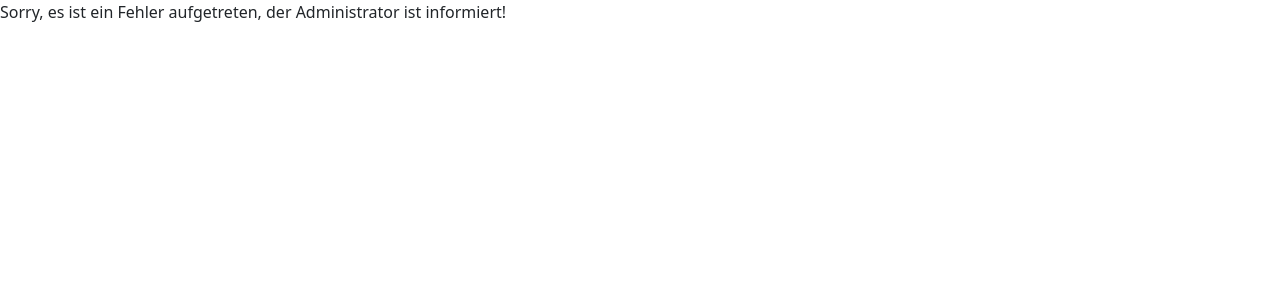
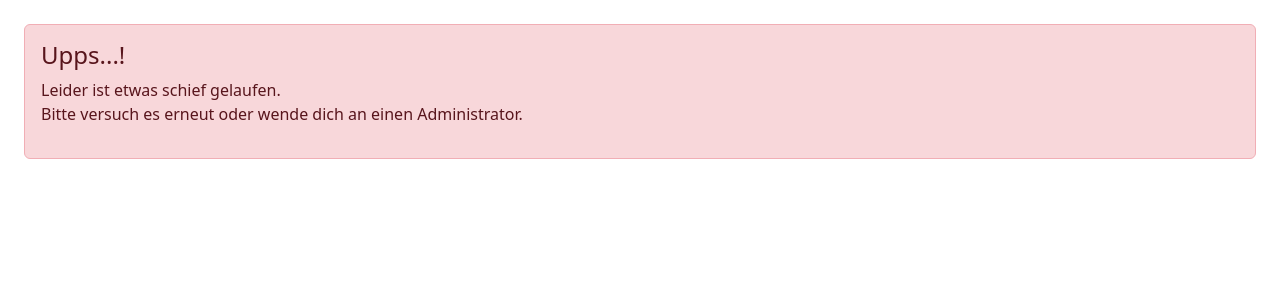
Before and after one commit to 23b00t/company, a PHP site: page / in a window 1280 px wide. Shown: the top 300 px of the page. Run offline with PHP 8.4, Linux system fonts and the light colour scheme; a stand-in replaces the project's code that opens the database connection; some libraries are stand-ins or nearby versions.

Commit message:
added messages

```diff
--- a/controllers/BaseController.php
+++ b/controllers/BaseController.php
@@ -16,6 +16,10 @@ abstract class BaseController
      * @var string $view
      */
     protected string $view;
+    /**
+     * @var string $msg
+     */
+    protected string $msg;
 
     /**
      * __construct
@@ -26,6 +30,7 @@ abstract class BaseController
     {
         $this->area = $requestData['area'] ?? 'employee';
         $this->view = 'table';
+        $this->msg = '';
     }
 
     /**
@@ -43,8 +48,14 @@ abstract class BaseController
             } elseif ($this->area === 'rental') {
                 $this->rentalAction();
             }
-            return TableHelper::getAllObjectsByArea($this->area);
+            return ['array' => TableHelper::getAllObjectsByArea($this->area), 'msg' => $this->msg];
         } catch (Throwable $e) {
+            if ($e->getCode() === '23000') {
+                return [
+                    'array' => TableHelper::getAllObjectsByArea($this->area),
+                    'msg' => 'Du kannst kein Objekt löschen, dass noch verwendet wird.'
+                ];
+            }
             throw new Exception($e);
         }
     }
--- a/controllers/DeleteController.php
+++ b/controllers/DeleteController.php
@@ -20,6 +20,7 @@ class DeleteController extends BaseController
     {
         parent::__construct($requestData);
         $this->id = $requestData['id'];
+        $this->msg = 'Löschen erfolgreich!';
     }
 
     protected function employeeAction(): void
--- a/controllers/InsertController.php
+++ b/controllers/InsertController.php
@@ -20,6 +20,7 @@ class InsertController extends BaseController
         parent::__construct($requestData);
         // Extract object attribute values from POST requestData
         $this->postData = (new FilterData($requestData))->filter();
+        $this->msg = 'Erfolgreich hinzugefügt';
     }
 
     protected function employeeAction(): void
--- a/controllers/UpdateController.php
+++ b/controllers/UpdateController.php
@@ -26,6 +26,7 @@ class UpdateController extends BaseController
         $this->id = $requestData['id'];
         // Extract object attribute values from POST requestData
         $this->postData = (new FilterData($requestData))->filter();
+        $this->msg = 'Erfolgreich aktualisiert!';
     }
 
     /**
--- a/index.php
+++ b/index.php
@@ -46,14 +46,15 @@ try {
      * as $view, $employees, etc.
      */
     $controller = new $controllerName($data);
-    $array = $controller->invoke();
-    extract($array);
+    $response = $controller->invoke();
+    $msg = $response['msg'] ?? '';
+    isset($response['array']) && extract($response['array']);
 
     /** After calling ShowFormController set the action depending on usecase - update or insert */
     $action = $controllerName === 'ShowFormController' ? $controller->getAction() : $action;
 
     /** Include requested view */
-} catch (Exception $e) {
+} catch (Throwable $e) {
     // Write log file
     $timestamp = (new DateTime())->format('Y-m-d H:i:s ');
     file_put_contents(LOG_PATH, $timestamp . $e->getMessage() . "\n", FILE_APPEND);
--- a/views/application.html.php
+++ b/views/application.html.php
@@ -4,6 +4,7 @@
  * @var string $area
  * @var object $controller
  * @var object $e
+ * @var string $msg
  */
 ?>
 
@@ -19,8 +20,18 @@
     <link rel="stylesheet" href="https://cdnjs.cloudflare.com/ajax/libs/font-awesome/6.0.0-beta3/css/all.min.css">
   </head>
   <body>
+    <?php if (isset($msg) && !empty($msg)) : ?>
+      <div class="alert alert-success alert-dismissible fade show text-center" role="alert">
+          <?= $msg; ?>
+          <button type="button" class="btn-close" data-bs-dismiss="alert" aria-label="Close"></button>
+      </div>
+    <?php endif; ?>
     <?php if (isset($e)) : ?>
-        <p>Sorry, es ist ein Fehler aufgetreten, der Administrator ist informiert!</p>
+    <div class="alert alert-danger m-4" role="alert">
+        <h4 class="alert-heading">Upps...!</h4>
+        <p>Leider ist etwas schief gelaufen. <br>
+        Bitte versuch es erneut oder wende dich an einen Administrator.</p>
+    </div>
     <?php else : ?>
         <?php include __DIR__ . '/navbar.html'; ?>
         <div class="container-md">
```
